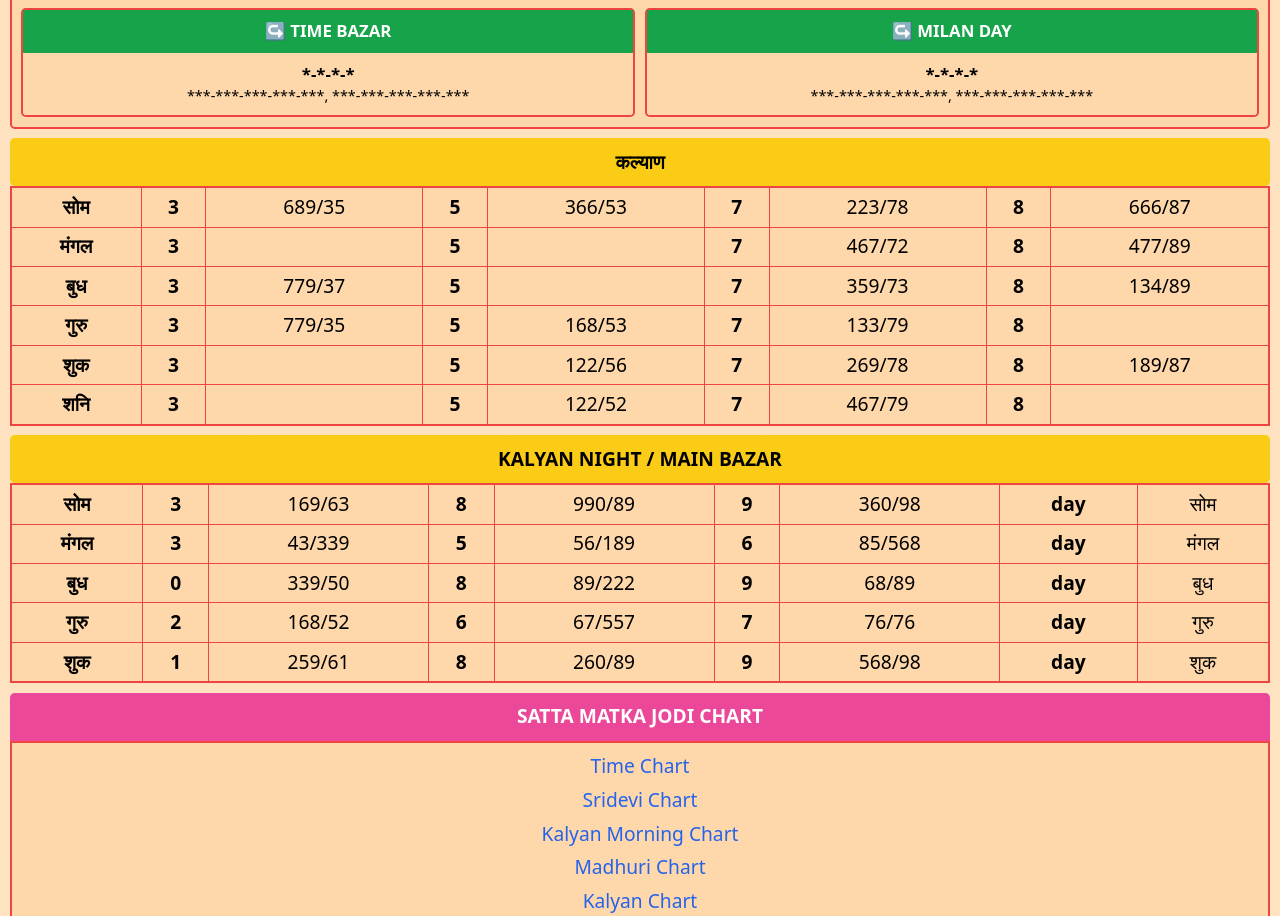
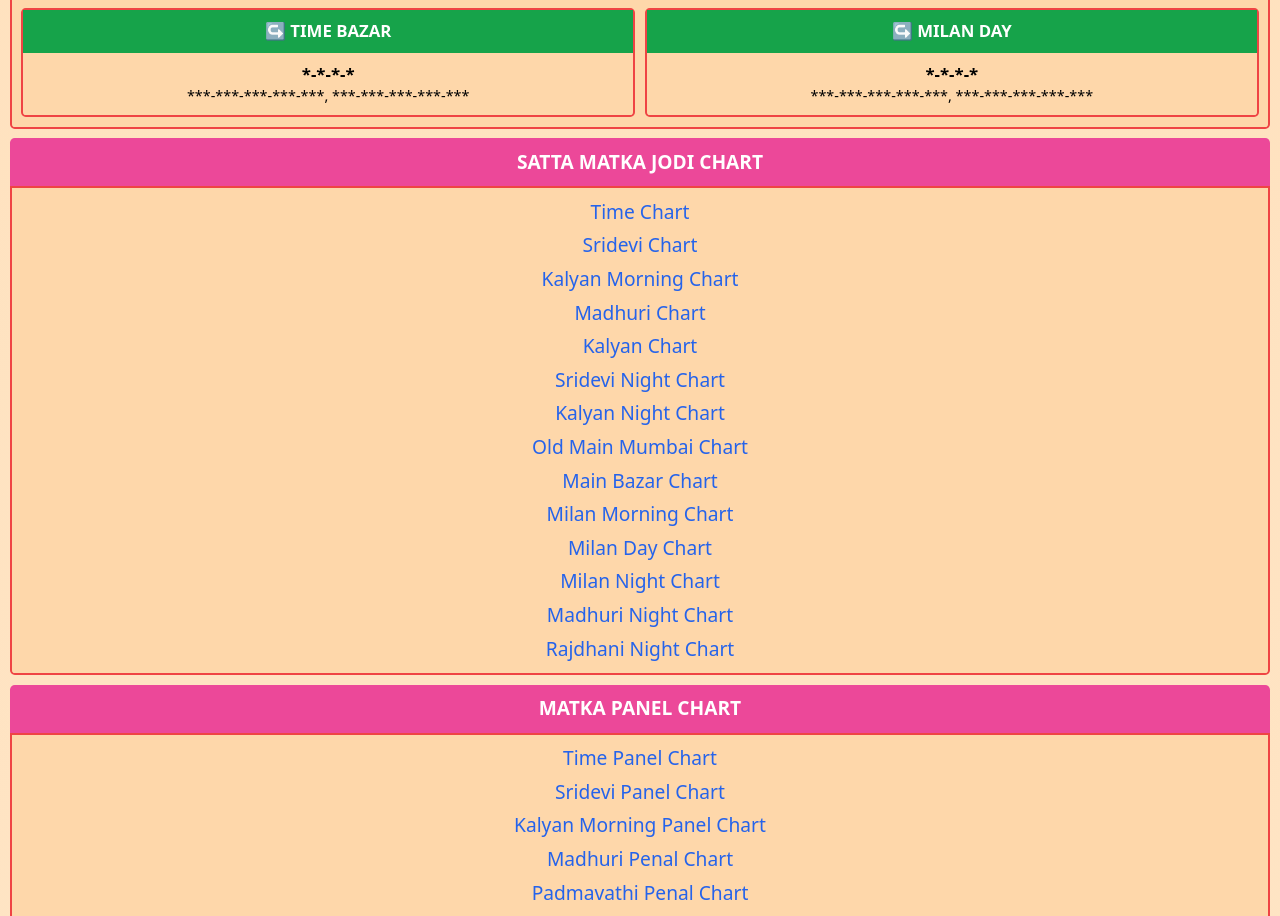
Before and after one commit to milanmatka/milaanmtka777, a React (Vite) app: page / in a window 1280 px wide. Shown: the part 4521-5437 px from the top of the page. Built offline with nearby package versions, Linux system fonts and the light colour scheme.

Commit message:
Update SattaMatkaWebsite.jsx

```diff
--- a/src/pages/SattaMatkaWebsite.jsx
+++ b/src/pages/SattaMatkaWebsite.jsx
@@ -328,68 +328,8 @@ const SattaMatkaWebsite = () => {
       </div>
 
       {/* Kalyan Charts */}
-      <div className="mx-2 mt-2">
-        <div className="bg-yellow-400 text-black text-center py-2 rounded font-bold">
-          कल्याण
-        </div>
-        <table className="w-full bg-orange-200 border-2 border-red-500">
-          <tbody>
-            {kalyanData.map((row, index) => (
-              <tr key={index}>
-                <td className="border border-red-500 p-1 text-center font-bold">{row.day}</td>
-                <td className="border border-red-500 p-1 text-center font-bold">3</td>
-                <td className="border border-red-500 p-1 text-center text-base-large">{row["3"]}</td>
-                <td className="border border-red-500 p-1 text-center font-bold">5</td>
-                <td className="border border-red-500 p-1 text-center text-base-large">{row["5"]}</td>
-                <td className="border border-red-500 p-1 text-center font-bold">7</td>
-                <td className="border border-red-500 p-1 text-center text-base-large">{row["7"]}</td>
-                <td className="border border-red-500 p-1 text-center font-bold">8</td>
-                <td className="border border-red-500 p-1 text-center text-base-large">{row["8"]}</td>
-              </tr>
-            ))}
-          </tbody>
-        </table>
-      </div>
 
       {/* Kalyan Night/Main Bazar */}
-      <div className="mx-2 mt-2">
-        <div className="bg-yellow-400 text-black text-center py-2 rounded font-bold">
-          KALYAN NIGHT / MAIN BAZAR
-        </div>
-        <table className="w-full bg-orange-200 border-2 border-red-500">
-          <tbody>
-            {kalyanNightData.map((row, index) => (
-              <tr key={index}>
-                <td className="border border-red-500 p-1 text-center font-bold">{row.day}</td>
-                <td className="border border-red-500 p-1 text-center font-bold">
-                  {Object.keys(row).find(key => key !== 'day')}
-                </td>
-                <td className="border border-red-500 p-1 text-center text-base-large">
-                  {Object.values(row)[1]}
-                </td>
-                <td className="border border-red-500 p-1 text-center font-bold">
-                  {Object.keys(row)[2]}
-                </td>
-                <td className="border border-red-500 p-1 text-center text-base-large">
-                  {Object.values(row)[2]}
-                </td>
-                <td className="border border-red-500 p-1 text-center font-bold">
-                  {Object.keys(row)[3]}
-                </td>
-                <td className="border border-red-500 p-1 text-center text-base-large">
-                  {Object.values(row)[3]}
-                </td>
-                <td className="border border-red-500 p-1 text-center font-bold">
-                  {Object.keys(row)[4]}
-                </td>
-                <td className="border border-red-500 p-1 text-center text-base-large">
-                  {Object.values(row)[4]}
-                </td>
-              </tr>
-            ))}
-          </tbody>
-        </table>
-      </div>
 
       {/* Chart Links */}
       <div className="mx-2 mt-2">
```
